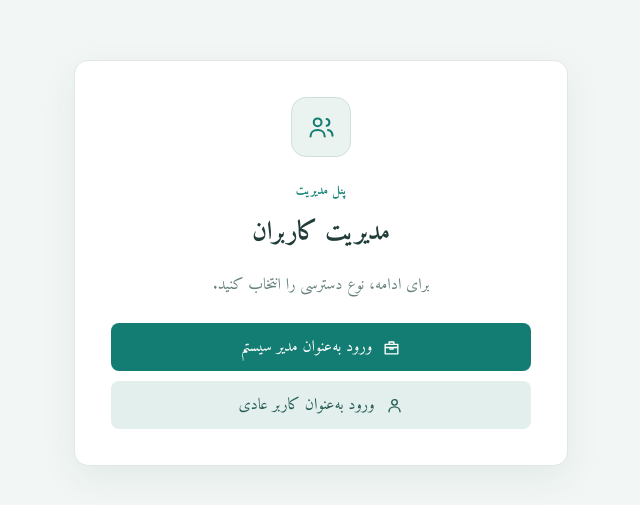
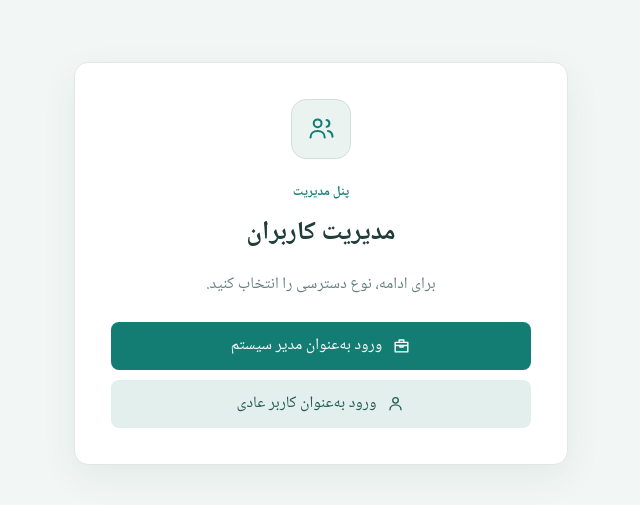
Before and after one commit to alirezaakj/users-task-angular, an Angular app: page /login in a window 1280 px wide. Shown: the part 161-666 px from the top of the page, without its empty margins (319-959 px from the left). Built offline with nearby package versions, Linux system fonts and the light colour scheme.

Commit message:
Switch to Noto Naskh Arabic font

```diff
--- a/package.json
+++ b/package.json
@@ -17,7 +17,7 @@
     "@angular/forms": "^21.2.0",
     "@angular/platform-browser": "^21.2.0",
     "@angular/router": "^21.2.0",
-    "@fontsource/amiri": "^5.3.0",
+    "@fontsource/noto-naskh-arabic": "^5.3.0",
     "rxjs": "~7.8.0",
     "tslib": "^2.3.0"
   },
--- a/src/app/app.css
+++ b/src/app/app.css
@@ -3,7 +3,7 @@
   min-height: 100vh;
   color: #173b3b;
   background: #f2f7f5;
-  font-family: "Amiri", "Times New Roman", serif;
+  font-family: "Noto Naskh Arabic", "Times New Roman", serif;
 }
 
 * { box-sizing: border-box; }
--- a/src/styles.css
+++ b/src/styles.css
@@ -1,9 +1,9 @@
-@import '@fontsource/amiri/400.css';
-@import '@fontsource/amiri/700.css';
+@import '@fontsource/noto-naskh-arabic/400.css';
+@import '@fontsource/noto-naskh-arabic/700.css';
 
 html,
 body {
   min-height: 100%;
   margin: 0;
-  font-family: "Amiri", "Times New Roman", serif;
+  font-family: "Noto Naskh Arabic", "Times New Roman", serif;
 }
```
Also changed, not shown: 4 other files (tests, documents, lock files or other folders).
